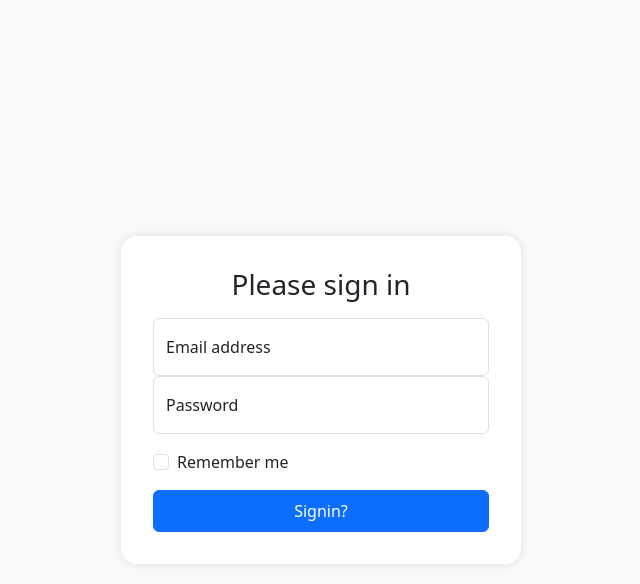
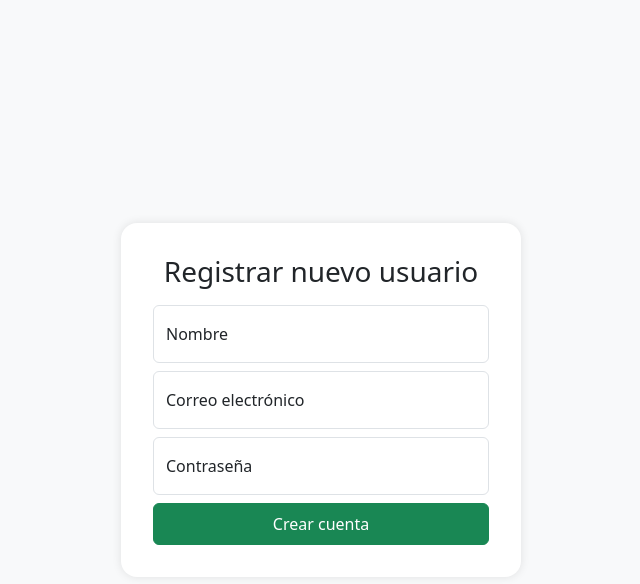
Before and after one commit to juannn-j/php-market, a PHP site: page /presentacion/FSignin.php in a window 1280 px wide. Shown: the top 584 px of the page, without its empty margins (319-959 px from the left). Run offline with PHP 8.4, Linux system fonts and the light colour scheme; a stand-in replaces the project's code that opens the database connection.

Commit message:
Correciones

```diff
--- a/entidades/User.php
+++ b/entidades/User.php
@@ -6,7 +6,9 @@ class Usuario {
     private $password;
     private $tipo;
 
-    public function __construct($email = '', $password = '') {
+
+    public function __construct($nombre = '', $email = '', $password = '') {
+        $this->nombre = $nombre;
         $this->email = $email;
         $this->password = $password;
     }
--- a/interfaces/IUsuario.php
+++ b/interfaces/IUsuario.php
@@ -4,8 +4,6 @@ require_once '../entidades/User.php';
 interface IUsuario {
     public function guardar(Usuario $usuario);
     public function cargar(): array;
-    public function actualizar(Usuario $usuario): bool;
-    public function eliminar(int $id): bool;
 
     public function validar(Usuario $usuario): string|false;
     public function obtenerPorId(int $id): ?Usuario;
--- a/logica/LUsuario.php
+++ b/logica/LUsuario.php
@@ -26,17 +26,27 @@ class LUser implements IUsuario {
     }
 
     public function guardar(Usuario $usuario) {
-        // TODO: Implementar lógica para insertar nuevo usuario
-    }
+        $nombre = $usuario->getNombre();
+        $email = $usuario->getCorreo();
+        $password = $usuario->getPass();
+        $tipo = $usuario->getTipo(); // 'A' o 'C'
 
-    public function actualizar(Usuario $usuario): bool {
-        // TODO: Implementar lógica para actualizar un usuario
-        return false;
-    }
+        $db = new DB();
+        $cn = $db->conectar();
 
-    public function eliminar(int $id): bool {
-        // TODO: Implementar lógica para eliminar usuario
-        return false;
+        $sql = "INSERT INTO usuarios (nombre, email, password, tipo) VALUES (:nombre, :email, :password, 'C')";
+        $ps = $cn->prepare($sql);
+        $ps->bindParam(':nombre', $nombre);
+        $ps->bindParam(':email', $email);
+        $ps->bindParam(':password', $password);
+
+        try {
+            $ps->execute();
+            return $ps->rowCount() > 0;
+        } catch (PDOException $e) {
+            error_log("Error al guardar usuario: " . $e->getMessage());
+            return false;
+        }
     }
 
     public function obtenerPorId(int $id): ?Usuario {
--- a/presentacion/FSignin.php
+++ b/presentacion/FSignin.php
@@ -1,21 +1,24 @@
 <?php
+session_start();
 require_once '../logica/LUsuario.php';
 require_once '../entidades/User.php';
+require_once '../datos/DB.php';
 
 $mensaje = '';
 
 if ($_SERVER['REQUEST_METHOD'] === 'POST') {
+    $nombre = $_POST['nombre'] ?? '';
     $email = $_POST['email'] ?? '';
     $password = $_POST['password'] ?? '';
 
-    $usuario = new Usuario($email, $password);
+    $usuario = new Usuario($nombre, $email, $password);
     $modelo = new LUser();
 
-    if ($modelo->validar($usuario)) {
-        header("Location: FUsuario.php");
+    if ($modelo->guardar($usuario)) {
+        header("Location: FUsuario.php"); // o página de éxito
         exit;
     } else {
-        $mensaje = "❌ Credenciales inválidas.";
+        $mensaje = "❌ Error al registrar usuario.";
     }
 }
 ?>
@@ -23,7 +26,7 @@ if ($_SERVER['REQUEST_METHOD'] === 'POST') {
 <html lang="es">
 <head>
     <meta charset="UTF-8">
-    <title>Iniciar sesión</title>
+    <title>Registrar usuario</title>
     <meta name="viewport" content="width=device-width, initial-scale=1">
     <!-- Bootstrap CSS CDN -->
     <link href="https://cdn.jsdelivr.net/npm/bootstrap@5.3.3/dist/css/bootstrap.min.css" rel="stylesheet">
@@ -32,28 +35,33 @@ if ($_SERVER['REQUEST_METHOD'] === 'POST') {
 <body class="d-flex align-items-center py-4 bg-body-tertiary" style="min-height: 100vh;">
 
 <main class="form-signin text-center w-100 m-auto">
-        <form>
-            <h1 class="h3 mb-3 fw-normal">Please sign in</h1>
+    <form method="post" action="">
+        <h1 class="h3 mb-3 fw-normal">Registrar nuevo usuario</h1>
 
-            <div class="form-floating">
-                <input type="email" class="form-control" id="floatingInput" placeholder="name@example.com">
-                <label for="floatingInput">Email address</label>
+        <div class="form-floating mb-2">
+            <input type="nombre" class="form-control" id="floatingInput" name="nombre" placeholder="pepito" required>
+            <label for="floatingInput">Nombre</label>
         </div>
 
-            <div class="form-floating">
-                <input type="password" class="form-control" id="floatingPassword" placeholder="Password">
-                <label for="floatingPassword">Password</label>
+        <div class="form-floating mb-2">
+            <input type="email" class="form-control" id="floatingInput" name="email" placeholder="name@example.com" required>
+            <label for="floatingInput">Correo electrónico</label>
         </div>
 
-            <div class="form-check text-start my-3">
-                <input class="form-check-input" type="checkbox" value="remember-me" id="rememberMe">
-                <label class="form-check-label" for="rememberMe">Remember me</label>
+        <div class="form-floating mb-2">
+            <input type="password" class="form-control" id="floatingPassword" name="password" placeholder="Contraseña" required>
+            <label for="floatingPassword">Contraseña</label>
         </div>
 
-            <button class="btn btn-primary w-100 py-2" type="submit">Signin?</button>
+        <button class="btn btn-success w-100 py-2" type="submit">Crear cuenta</button>
 
+        <?php if (!empty($mensaje)): ?>
+            <div class="alert alert-danger mt-3" role="alert">
+                <?= htmlspecialchars($mensaje) ?>
+            </div>
+        <?php endif; ?>
     </form>
 </main>
+
 </body>
-
 </html>
--- a/presentacion/navbar.php
+++ b/presentacion/navbar.php
@@ -8,7 +8,7 @@
             </a>
 
             <ul class="nav col-12 col-lg-auto me-lg-auto mb-2 justify-content-center mb-md-0">
-                <li><a href="#" class="nav-link px-2 text-white">Home</a></li>
+                <li><a href="#" class="nav-link px-2 text-white">Venta Laptops</a></li>
                 <li><a href="#" class="nav-link px-2 text-white">Features</a></li>
                 <li><a href="#" class="nav-link px-2 text-white">Pricing</a></li>
                 <li><a href="#" class="nav-link px-2 text-white">FAQs</a></li>
--- a/presentacion/navbarcliente.php
+++ b/presentacion/navbarcliente.php
@@ -16,9 +16,8 @@ foreach ($carrito as $item) {
             </a>
 
             <ul class="nav col-12 col-lg-auto me-lg-auto mb-2 justify-content-center mb-md-0">
-                <li><a href="#" class="nav-link px-2 text-white">Home</a></li>
-                <li><a href="#" class="nav-link px-2 text-white">Catálogo</a></li>
-                <li><a href="#" class="nav-link px-2 text-white">Mis Pedidos</a></li>
+                <li><a href="#" class="nav-link px-2 text-white">Venta Laptops</a></li>
+                <li><a href="./FUsuario.php" class="nav-link px-2 text-white">Home</a></li>
             </ul>
 
             <form class="col-12 col-lg-auto mb-3 mb-lg-0 me-lg-3" role="search" action="./FBusqueda.php" method="GET">
```
Also changed, not shown: navbar.php (+2 -6 lines), presentacion/FLogin.php (+8 -8 lines). Lines whose indentation alone changed are shown as unchanged.
